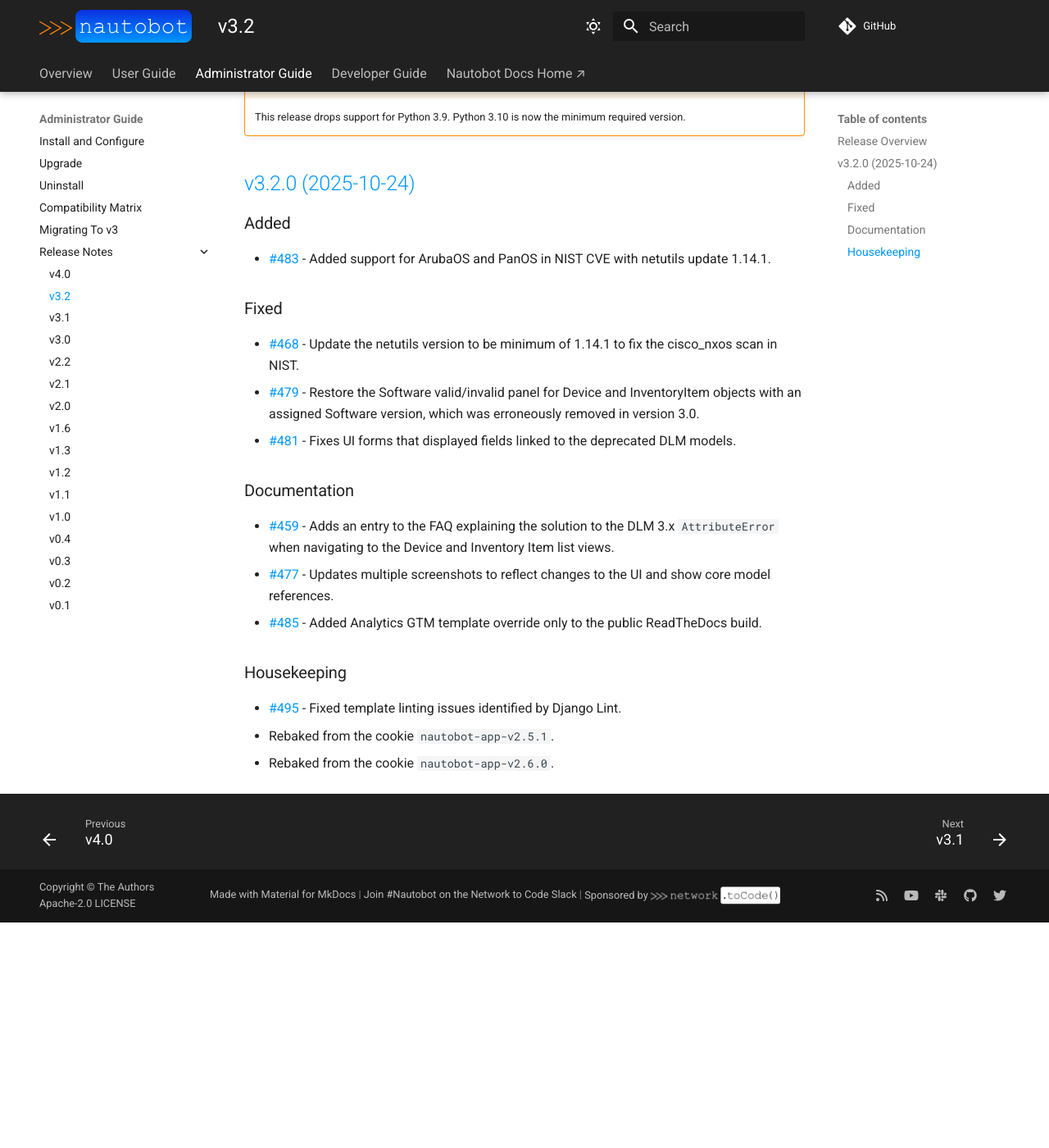
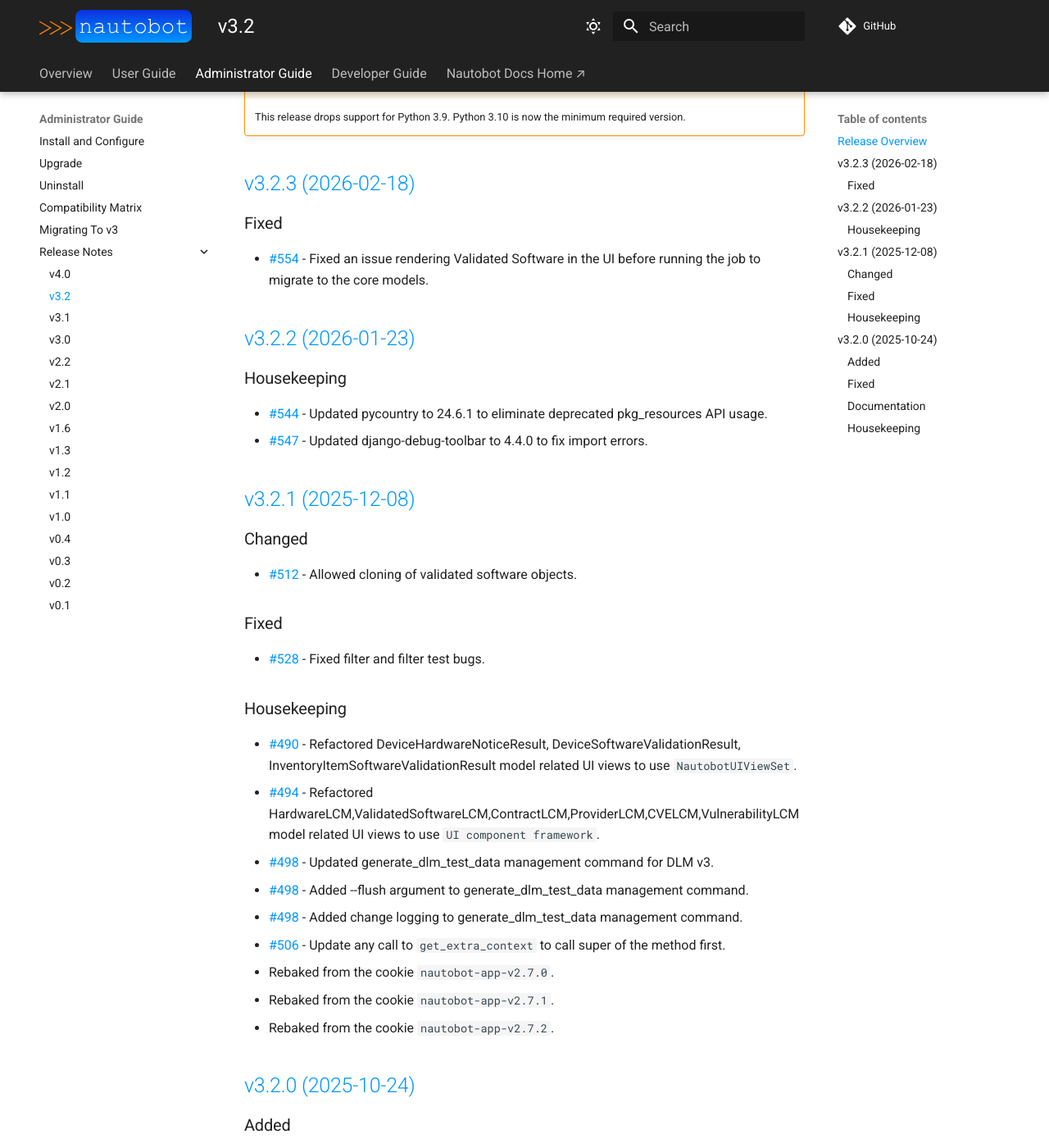
Before and after one commit to nautobot/nautobot-app-device-lifecycle-mgmt, an MkDocs documentation site: the page built from docs/admin/release_notes/version_3.2.md, in a window 1280 px wide and 1400 px high, scrolled down 478 px. Shown: the whole window at 82% size. Built offline with MkDocs 1.6.1 and Material for MkDocs 9.7.7, drawn with Linux system fonts in a browser that asks for light colours; comment, search, counter and statistics services are not loaded; before the commit the page ends 1603 px from its top, so only the background shows below that.

Commit message:
Updated LTM docs to develop

```diff
--- a/docs/admin/release_notes/version_3.2.md
+++ b/docs/admin/release_notes/version_3.2.md
@@ -1,4 +1,3 @@
-
 # v3.2 Release Notes
 
 This document describes all new features and changes in the release. The format is based on [Keep a Changelog](https://keepachangelog.com/en/1.0.0/) and this project adheres to [Semantic Versioning](https://semver.org/spec/v2.0.0.html).
@@ -12,6 +11,44 @@ Device Lifecycle Management App version 3.2.0 adds support for ArubaOS and PanOS
 
 !!! warning
     This release drops support for Python 3.9. Python 3.10 is now the minimum required version.
+
+<!-- towncrier release notes start -->
+
+
+## [v3.2.3 (2026-02-18)](https://github.com/nautobot/nautobot-app-device-lifecycle-mgmt/releases/tag/v3.2.3)
+
+### Fixed
+
+- [#554](https://github.com/nautobot/nautobot-app-device-lifecycle-mgmt/issues/554) - Fixed an issue rendering Validated Software in the UI before running the job to migrate to the core models.
+
+## [v3.2.2 (2026-01-23)](https://github.com/nautobot/nautobot-app-device-lifecycle-mgmt/releases/tag/v3.2.2)
+
+### Housekeeping
+
+- [#544](https://github.com/nautobot/nautobot-app-device-lifecycle-mgmt/issues/544) - Updated pycountry to 24.6.1 to eliminate deprecated pkg_resources API usage.
+- [#547](https://github.com/nautobot/nautobot-app-device-lifecycle-mgmt/issues/547) - Updated django-debug-toolbar to 4.4.0 to fix import errors.
+
+## [v3.2.1 (2025-12-08)](https://github.com/nautobot/nautobot-app-device-lifecycle-mgmt/releases/tag/v3.2.1)
+
+### Changed
+
+- [#512](https://github.com/nautobot/nautobot-app-device-lifecycle-mgmt/issues/512) - Allowed cloning of validated software objects.
+
+### Fixed
+
+- [#528](https://github.com/nautobot/nautobot-app-device-lifecycle-mgmt/issues/528) - Fixed filter and filter test bugs.
+
+### Housekeeping
+
+- [#490](https://github.com/nautobot/nautobot-app-device-lifecycle-mgmt/issues/490) - Refactored DeviceHardwareNoticeResult, DeviceSoftwareValidationResult, InventoryItemSoftwareValidationResult model related UI views to use `NautobotUIViewSet`.
+- [#494](https://github.com/nautobot/nautobot-app-device-lifecycle-mgmt/issues/494) - Refactored HardwareLCM,ValidatedSoftwareLCM,ContractLCM,ProviderLCM,CVELCM,VulnerabilityLCM model related UI views to use `UI component framework`.
+- [#498](https://github.com/nautobot/nautobot-app-device-lifecycle-mgmt/issues/498) - Updated generate_dlm_test_data management command for DLM v3.
+- [#498](https://github.com/nautobot/nautobot-app-device-lifecycle-mgmt/issues/498) - Added --flush argument to generate_dlm_test_data management command.
+- [#498](https://github.com/nautobot/nautobot-app-device-lifecycle-mgmt/issues/498) - Added change logging to generate_dlm_test_data management command.
+- [#506](https://github.com/nautobot/nautobot-app-device-lifecycle-mgmt/issues/506) - Update any call to `get_extra_context` to call super of the method first.
+- Rebaked from the cookie `nautobot-app-v2.7.0`.
+- Rebaked from the cookie `nautobot-app-v2.7.1`.
+- Rebaked from the cookie `nautobot-app-v2.7.2`.
 
 ## [v3.2.0 (2025-10-24)](https://github.com/nautobot/nautobot-app-device-lifecycle-mgmt/releases/tag/v3.2.0)
 
```
